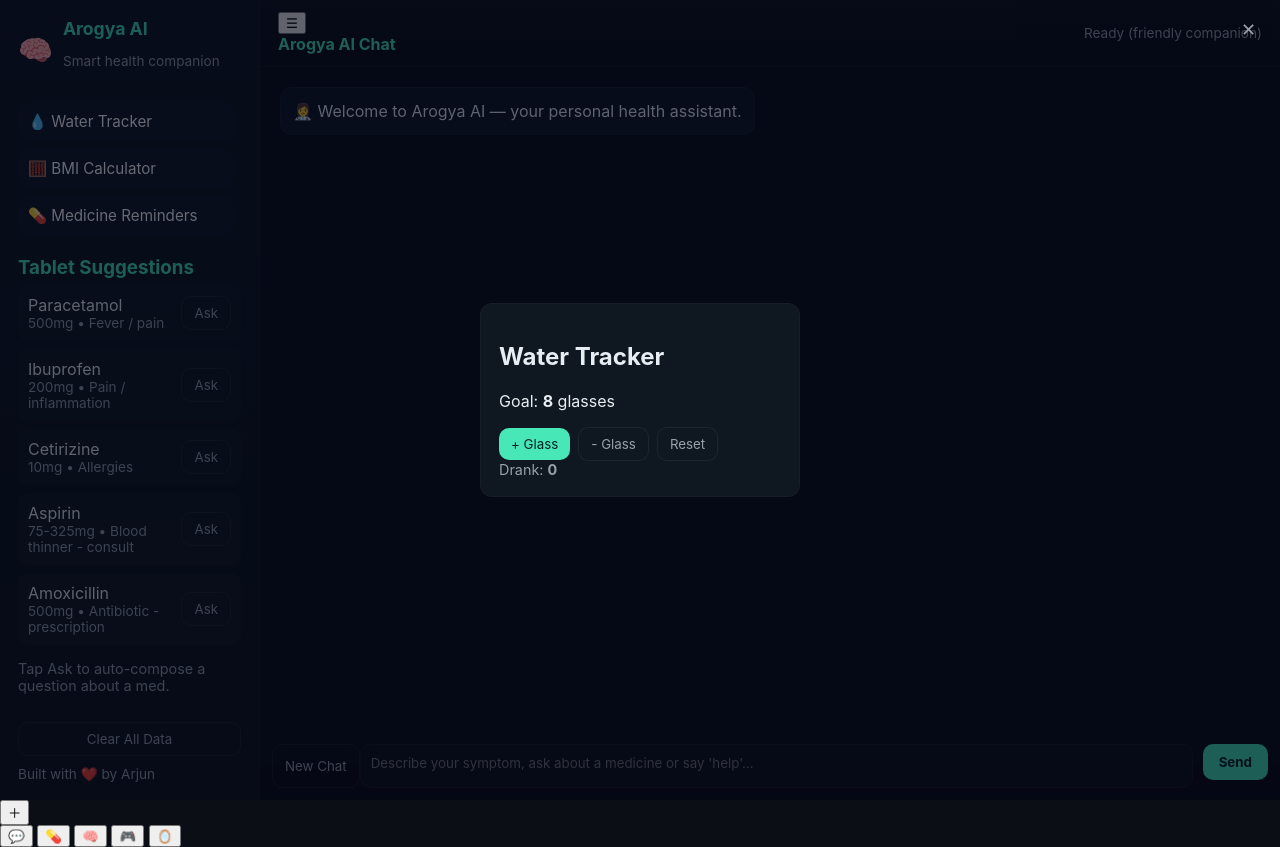
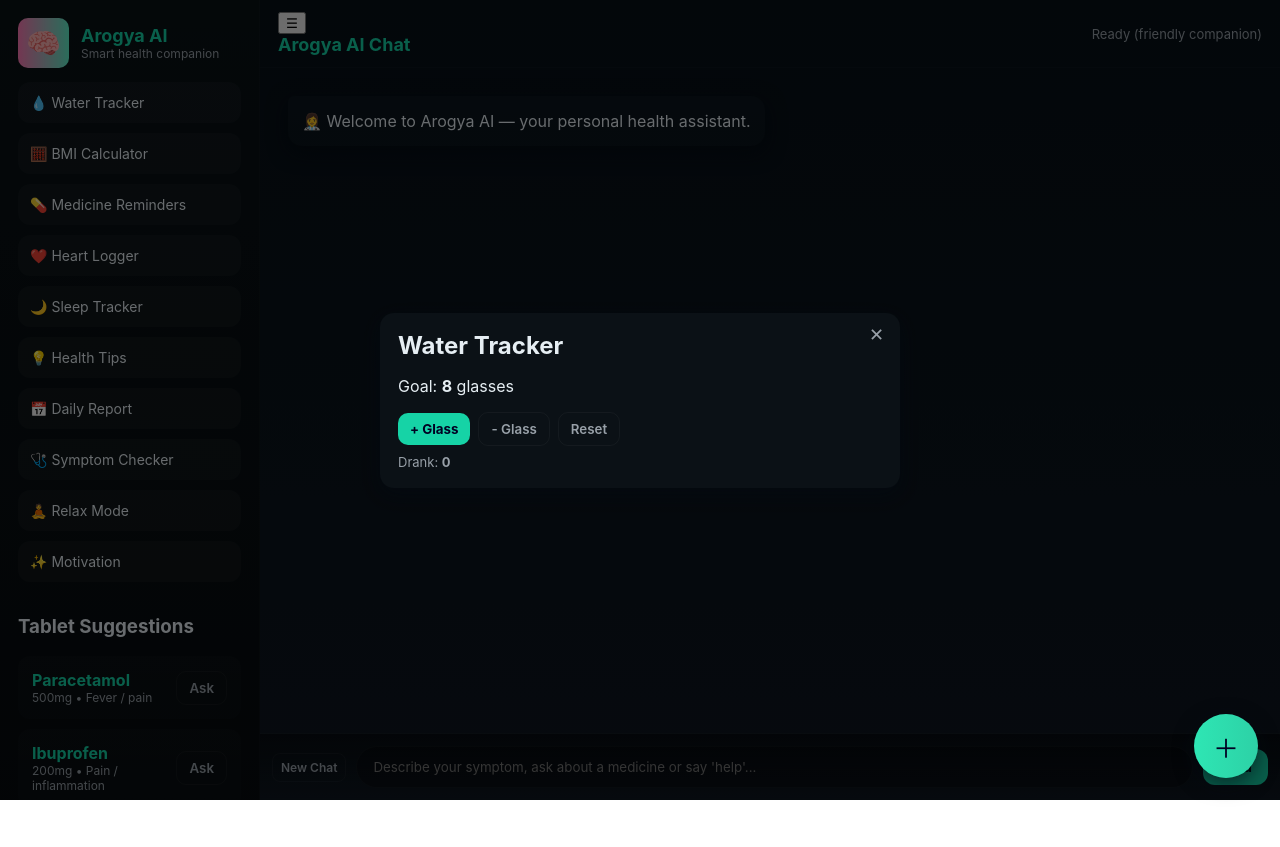
Before and after one commit to yallasrinivas5599-blip/ArogyaAI, a website: page index.html in a window 1280 px wide. Both pictures are taken after a click on the button "💧 Water Tracker". After the commit the page ends 800 px from the top, so only its background shows below. Drawn offline with Linux system fonts and the light colour scheme.

Commit message:
Update style.css

```diff
--- a/style.css
+++ b/style.css
@@ -1,95 +1,102 @@
 :root{
-  --bg: #0b0f15;
-  --panel: #0f1720;
-  --muted: #98a0aa;
-  --accent: #47e7b8;
-  --card: #111823;
+  --bg:#0f1720;
+  --panel:#0b1116;
+  --muted:#98a0a8;
+  --accent:#16d3a6;
   --glass: rgba(255,255,255,0.03);
+  --card:#0f1a22;
+  --chat-user:#0ea5a4;
+  --text:#e6eef3;
+  --radius:12px;
+  --shadow: 0 6px 20px rgba(3,10,18,0.6);
 }
 
-*{box-sizing:border-box;font-family:Inter,ui-sans-serif,system-ui,-apple-system,"Segoe UI",Roboto,"Helvetica Neue",Arial;}
-
-html,body{height:100%;margin:0;background:var(--bg);color:#e6eef3;}
-
-.app{display:flex;height:100vh;width:100%;overflow:hidden}
+*{box-sizing:border-box;font-family:Inter, ui-sans-serif, system-ui, -apple-system, "Segoe UI", Roboto, "Helvetica Neue", Arial;}
+html,body{height:100%;margin:0;background:linear-gradient(180deg,#071018 0%, var(--bg) 100%);color:var(--text);-webkit-font-smoothing:antialiased;}
+.app{display:flex;height:100vh;overflow:hidden}
 
 /* Sidebar */
-.sidebar{
-  width:260px;background:linear-gradient(180deg,#0f1720,#0d1419);padding:18px;display:flex;flex-direction:column;gap:14px;
-  border-right:1px solid rgba(255,255,255,0.03);
-}
-.brand{display:flex;gap:10px;align-items:center}
-.logo{font-size:28px}
-.brand h1{margin:0;color:var(--accent);font-size:1.1rem}
-.muted{color:var(--muted);font-size:0.85rem}
+.sidebar{width:260px;background:linear-gradient(180deg, rgba(10,18,22,0.9), rgba(6,10,12,0.85));padding:18px;display:flex;flex-direction:column;gap:14px;border-right:1px solid rgba(255,255,255,0.02);}
+.brand{display:flex;gap:12px;align-items:center}
+.logo{font-size:28px;background:linear-gradient(90deg,#ff7ab6,#5ff0c9);padding:8px;border-radius:10px}
+.brand h1{margin:0;font-size:18px;color:var(--accent)}
+.brand p{margin:0;font-size:12px;color:var(--muted)}
+.features{display:flex;flex-direction:column;gap:10px}
+.side-btn{background:var(--glass);color:var(--text);border:0;padding:12px;border-radius:12px;text-align:left;font-size:14px;cursor:pointer}
+.side-btn:hover{transform:translateY(-2px);box-shadow:var(--shadow)}
 
-.features{display:flex;flex-direction:column;gap:8px;margin-top:6px;overflow:auto;padding-right:6px}
-.side-btn{background:var(--card);border:0;padding:10px;border-radius:12px;color:#fff;text-align:left;cursor:pointer;display:flex;align-items:center;gap:10px;font-size:0.95rem}
-.side-btn:hover{box-shadow:0 6px 18px rgba(0,0,0,0.5);transform:translateY(-2px)}
-.tablets h3{color:var(--accent);margin:0 0 6px 0}
-.chips{display:flex;flex-direction:column;gap:8px;}
+/* tablets list */
+.tablets{margin-top:auto}
+.chips{display:flex;flex-direction:column;gap:10px}
+.chip{display:flex;justify-content:space-between;align-items:center;padding:14px;border-radius:12px;background:linear-gradient(180deg, rgba(255,255,255,0.015), rgba(255,255,255,0.01));}
+.chip .name{color:var(--accent);font-weight:700}
+.chip .meta{font-size:12px;color:var(--muted)}
 
-/* Sidebar footer */
-.sidebar-footer{margin-top:auto;display:flex;flex-direction:column;gap:10px}
-.btn{background:var(--accent);border:0;color:#022;padding:8px 12px;border-radius:10px;cursor:pointer}
-.btn.ghost{background:transparent;border:1px solid rgba(255,255,255,0.06);color:var(--muted)}
+/* main area */
+.main{flex:1;display:flex;flex-direction:column;overflow:hidden}
+.topbar{display:flex;justify-content:space-between;align-items:center;padding:12px 18px;border-bottom:1px solid rgba(255,255,255,0.02)}
+.title{font-weight:700;color:var(--accent);font-size:18px}
+.status{color:var(--muted);font-size:13px}
 
-/* Main */
-.main{flex:1;display:flex;flex-direction:column;height:100vh}
-.topbar{display:flex;justify-content:space-between;align-items:center;padding:12px 18px;border-bottom:1px solid rgba(255,255,255,0.02);background:linear-gradient(180deg,rgba(255,255,255,0.015),transparent)}
-.title{font-weight:700;color:var(--accent)}
-.status{color:var(--muted);font-size:0.85rem}
+/* chat area */
+.chat-area{flex:1;padding:28px;overflow:auto;display:flex;flex-direction:column;gap:14px}
+.msg{max-width:72%;padding:14px;border-radius:14px;box-shadow:var(--shadow);background:linear-gradient(180deg, rgba(255,255,255,0.02), rgba(255,255,255,0.01));}
+.msg.bot{align-self:flex-start;border-top-left-radius:6px}
+.msg.user{align-self:flex-end;background:linear-gradient(90deg, rgba(22,211,166,0.12), rgba(14,165,164,0.08));border-top-right-radius:6px}
+.msg .text{white-space:pre-wrap;line-height:1.4}
+.msg .meta{font-size:11px;color:var(--muted);margin-top:8px}
 
-/* Chat area */
-.chat-area{flex:1;padding:20px;overflow:auto;display:flex;flex-direction:column;gap:12px}
-.msg{max-width:78%;padding:12px;border-radius:12px;line-height:1.4}
-.msg.user{align-self:flex-end;background:linear-gradient(180deg,#81FFDA,#47e7b8);color:#000;border-radius:14px}
-.msg.bot{align-self:flex-start;background:linear-gradient(180deg,#0e1520,#121826);border:1px solid rgba(255,255,255,0.03);color:#e6eef3}
-.msg .meta{font-size:0.75rem;color:var(--muted);margin-top:8px}
+/* composer */
+.composer{display:flex;gap:10px;padding:12px;border-top:1px solid rgba(255,255,255,0.02);align-items:center;background:linear-gradient(180deg, rgba(3,7,10,0.6), transparent)}
+#userInput{flex:1;border-radius:999px;padding:12px 16px;border:1px solid rgba(255,255,255,0.03);background:rgba(0,0,0,0.25);color:var(--text);resize:none}
+.send{background:var(--accent);border:0;padding:10px 16px;border-radius:12px;color:#001;cursor:pointer;font-weight:700}
+.btn{background:var(--accent);border:0;padding:8px 12px;border-radius:10px;color:#002;font-weight:700;cursor:pointer}
+.btn.ghost{background:transparent;border:1px solid rgba(255,255,255,0.04);color:var(--muted);font-weight:600}
+.btn.small{padding:6px 8px;font-size:12px}
+.btn.tiny{padding:6px 8px;font-size:12px;border-radius:8px}
 
-/* Composer */
-.composer{display:flex;padding:12px;border-top:1px solid rgba(255,255,255,0.02);background:linear-gradient(180deg,transparent,rgba(0,0,0,0.2))}
-.composer textarea{flex:1;padding:10px;border-radius:10px;border:1px solid rgba(255,255,255,0.03);background:#0d1217;color:#fff;min-height:44px;resize:none}
-.composer .send{margin-left:10px;background:var(--accent);border:0;border-radius:10px;padding:10px 16px;color:#022;font-weight:700;cursor:pointer}
+/* overlay panel */
+.overlay.hidden{display:none}
+.overlay{position:fixed;inset:0;background:linear-gradient(180deg, rgba(0,0,0,0.55), rgba(0,0,0,0.55));display:flex;align-items:center;justify-content:center;padding:20px}
+.panel{width:100%;max-width:520px;background:var(--panel);padding:18px;border-radius:14px;box-shadow:var(--shadow);position:relative}
+.panel h2{margin:0 0 8px 0}
+.panel-row{display:flex;gap:8px;align-items:center}
+.close{position:absolute;right:10px;top:10px;border:0;background:transparent;font-size:18px;color:var(--muted);cursor:pointer}
+.hint{color:var(--muted);font-size:13px;margin-top:8px}
+.muted{color:var(--muted);font-size:12px}
 
-/* Panel overlay */
-.overlay{position:fixed;inset:0;display:flex;align-items:center;justify-content:center;background:rgba(2,6,23,0.6);z-index:999}
-.overlay.hidden{display:none}
-.panel{background:var(--panel);padding:18px;border-radius:12px;min-width:320px;max-width:90%;max-height:80%;overflow:auto;border:1px solid rgba(255,255,255,0.03)}
-.close{position:absolute;right:18px;top:18px;background:transparent;border:0;color:var(--muted);font-size:18px;cursor:pointer}
-.panel-row{display:flex;gap:8px;align-items:center;margin-top:10px}
+/* relax */
+.relax-box{display:flex;align-items:center;justify-content:center;height:140px}
+.breath-ball{width:80px;height:80px;border-radius:50%;background:linear-gradient(90deg,#4ee6c1,#5fb0ff);transition:transform 0.7s}
 
-/* typing */
-.typing span{display:inline-block;width:6px;height:6px;margin:0 2px;background:var(--accent);border-radius:50%;animation:blink 1.1s infinite alternate}
-@keyframes blink{from{opacity:0.25}to{opacity:1}}
+/* game */
+.game-area{height:140px;display:flex;align-items:center;justify-content:center}
+.game-circle{width:80px;height:80px;border-radius:50%;background:linear-gradient(90deg,#ffb86b,#ff6b6b);cursor:pointer}
+.game-circle.hidden{display:none}
 
-/* Floating tablet button + panel */
-.floating-btn{position:fixed;right:20px;bottom:92px;background:var(--accent);border-radius:50%;width:64px;height:64px;border:0;color:#022;font-size:26px;cursor:pointer;box-shadow:0 12px 30px rgba(0,0,0,0.35);z-index:1000}
-.tablet-panel{position:fixed;left:0;right:0;bottom:0;background:#071018;border-top-left-radius:16px;border-top-right-radius:16px;padding:12px;transform:translateY(100%);transition:transform .28s ease;z-index:999}
-.tablet-panel.active{transform:translateY(0)}
-.tablet-panel h3{color:var(--accent);margin:6px 0 12px}
-.tablet-list-inner{display:flex;flex-direction:column;gap:10px;max-height:52vh;overflow:auto;padding-bottom:8px}
-.tablet-item{display:flex;justify-content:space-between;align-items:center;background:rgba(255,255,255,0.02);padding:12px;border-radius:12px}
-.tablet-item .meta{color:var(--muted);font-size:0.9rem}
+/* floating radial menu */
+#floatingWrapper{position:fixed;right:22px;bottom:22px;z-index:40;display:flex;align-items:center;justify-content:center}
+.floating-main{width:64px;height:64px;border-radius:50%;border:0;background:linear-gradient(90deg,#2ee6b4,#2dd1a6);font-size:26px;cursor:pointer;box-shadow:var(--shadow);color:#002}
+.floating-menu{position:absolute;right:0;bottom:0;width:64px;height:64px;pointer-events:none}
+.floating-menu.open{pointer-events:auto}
+.float-btn{position:absolute;width:52px;height:52px;border-radius:50%;border:0;background:linear-gradient(90deg,#fff 0%, #eee 100%);opacity:0.97;cursor:pointer;box-shadow:var(--shadow);display:flex;align-items:center;justify-content:center;font-size:20px}
+.float-btn[title="Chat"]{transform:translate(-0px,-80px)}
+.float-btn[title="Tablets"]{transform:translate(-60px,-60px)}
+.float-btn[title="Quiz"]{transform:translate(-80px,-0px)}
+.float-btn[title="Game"]{transform:translate(-60px,60px)}
+.float-btn[title="Mirror"]{transform:translate(-0px,80px)}
+/* collapsed: hide by scaling */
+.floating-menu:not(.open) .float-btn{transform:translate(0,0) scale(0);opacity:0;transition:transform .28s ease, opacity .28s}
+.floating-menu.open .float-btn{transform-origin:50% 50%;opacity:1;transition:transform .28s ease, opacity .28s}
 
-/* quick actions */
-.quick-actions{position:fixed;right:20px;bottom:20px;display:flex;flex-direction:column;gap:8px;z-index:1001}
-.quick-actions .mini{background:#071b14;border-radius:10px;padding:10px 12px;border:0;color:var(--accent);cursor:pointer;box-shadow:0 10px 30px rgba(0,0,0,0.35)}
-
-/* tiny responsive */
+/* responsive */
 @media (max-width:900px){
-  .sidebar{width:76px;padding:12px}
-  .side-btn{padding:12px;width:100%;justify-content:center;border-radius:12px;font-size:0.85rem}
+  .sidebar{width:88px;padding:10px}
   .brand h1{display:none}
+  .brand p{display:none}
+  .side-btn{padding:10px;width:72px;font-size:13px;border-radius:10px}
   .tablets{display:none}
-}
-
-/* mood theme hook */
-body[data-mood="happy"]{--accent:#6bedb7}
-body[data-mood="sad"]{--accent:#7aa8ff}
-body[data-mood="tired"]{--accent:#ffb86b}
-
-/* small utilities */
-.hint{color:var(--muted);font-size:0.9rem}
-.meta{color:var(--muted);font-size:0.85rem}
-.chip{background:rgba(255,255,255,0.02);padding:10px;border-radius:10px;display:flex;justify-content:space-between;align-items:center}
+  .chat-area{padding:14px}
+  .composer{padding:10px}
+  .floating-main{width:58px;height:58px}
+  }
```
